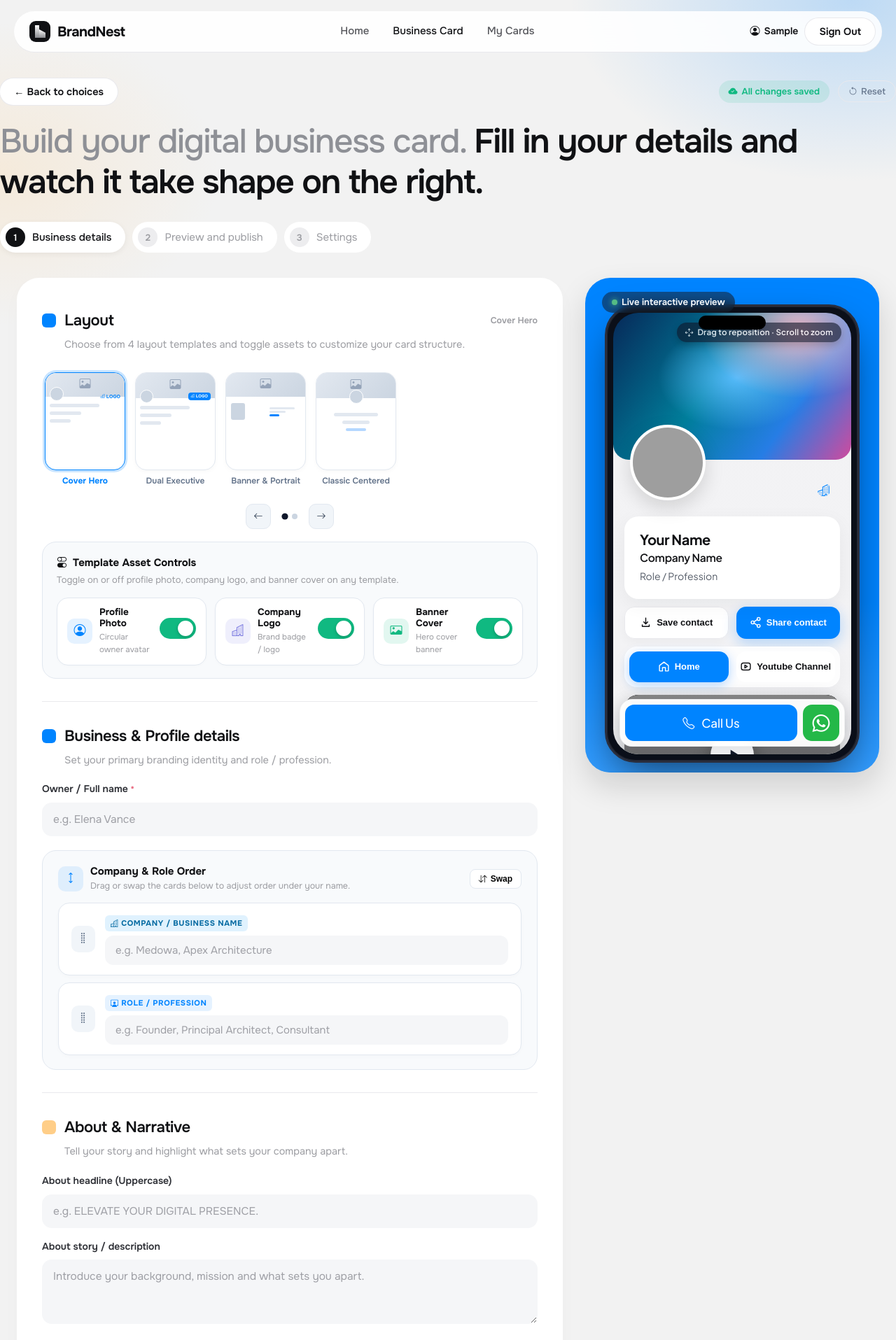
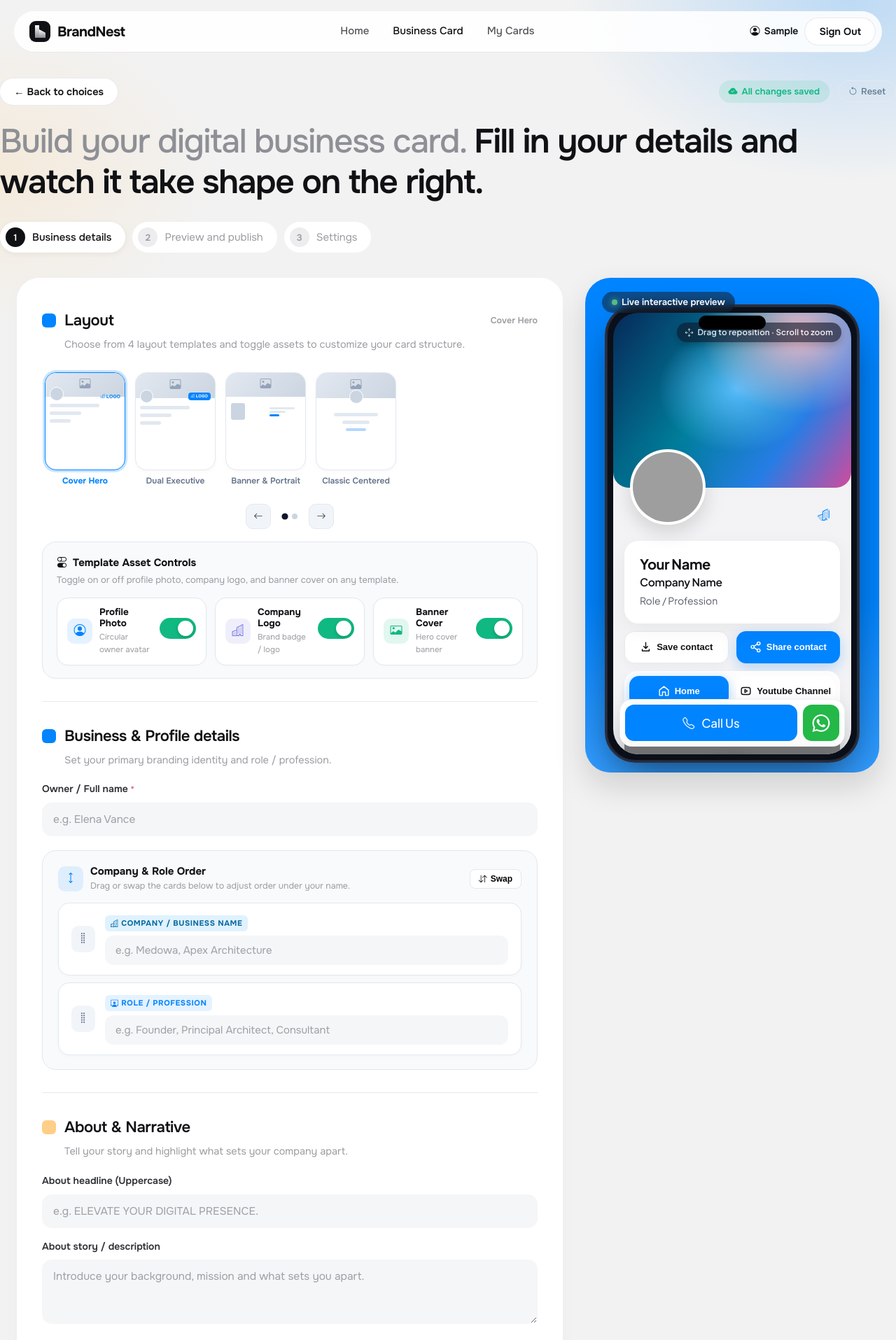
Before and after one commit to YaswanthManoj204/Brand, a Django app: page /card/create/ in a window 1280 px wide. Shown: the top 1915 px of the page at 70% size. Run offline with Django 5.2, Linux system fonts and the light colour scheme; the visitor is signed in with stand-in values (Sample User, id 1); data comes from the database, SQL or seed files in the repository; data that the repository does not hold is empty; some libraries are stand-ins or nearby versions; grey boxes are pictures that could not be loaded.

Commit message:
fix(layout): set cover hero banner height to 250px and lift profile photo and logo accordingly

```diff
--- a/backend/templates/card_content_snippet.html
+++ b/backend/templates/card_content_snippet.html
@@ -1458,10 +1458,10 @@
   padding-top: 195px !important;
 }
 .phone-viewport .card-theme-wrapper.layout-cover-hero .hero-gradient {
-  height: 210px !important;
+  height: 250px !important;
 }
 .phone-viewport .card-theme-wrapper.layout-cover-hero .content {
-  padding-top: 160px !important;
+  padding-top: 195px !important;
 }
 .card-theme-wrapper.layout-cover-hero .profile-card {
   background: transparent !important;
```
